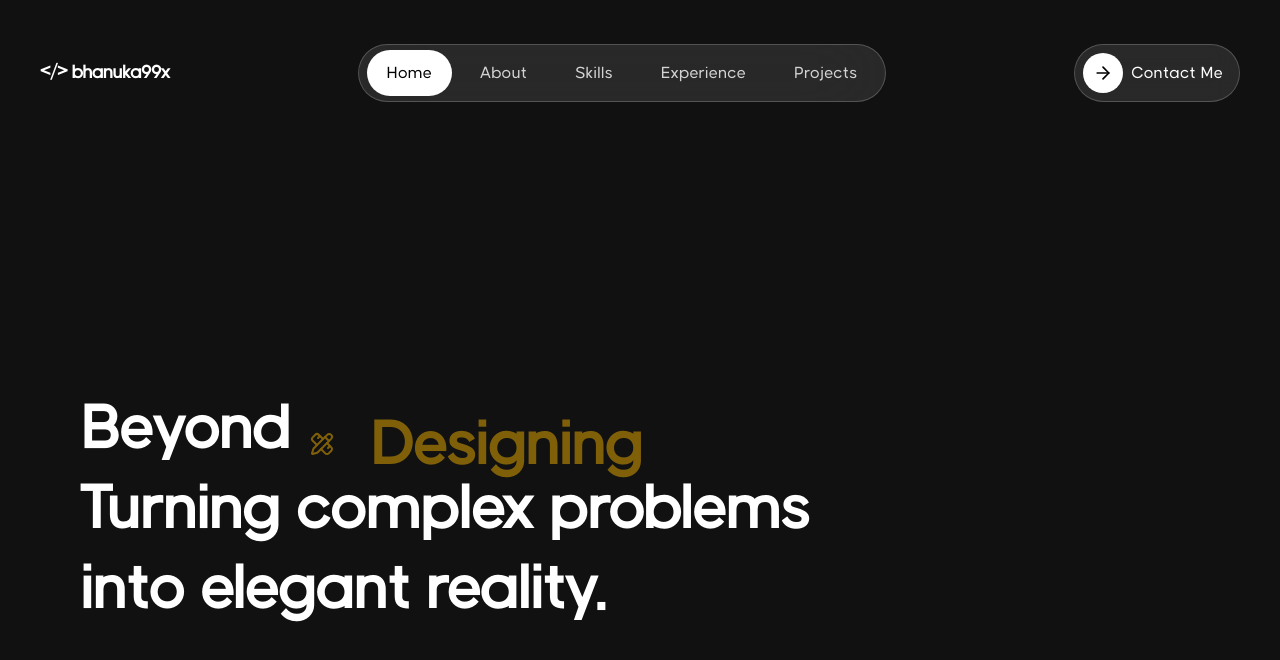
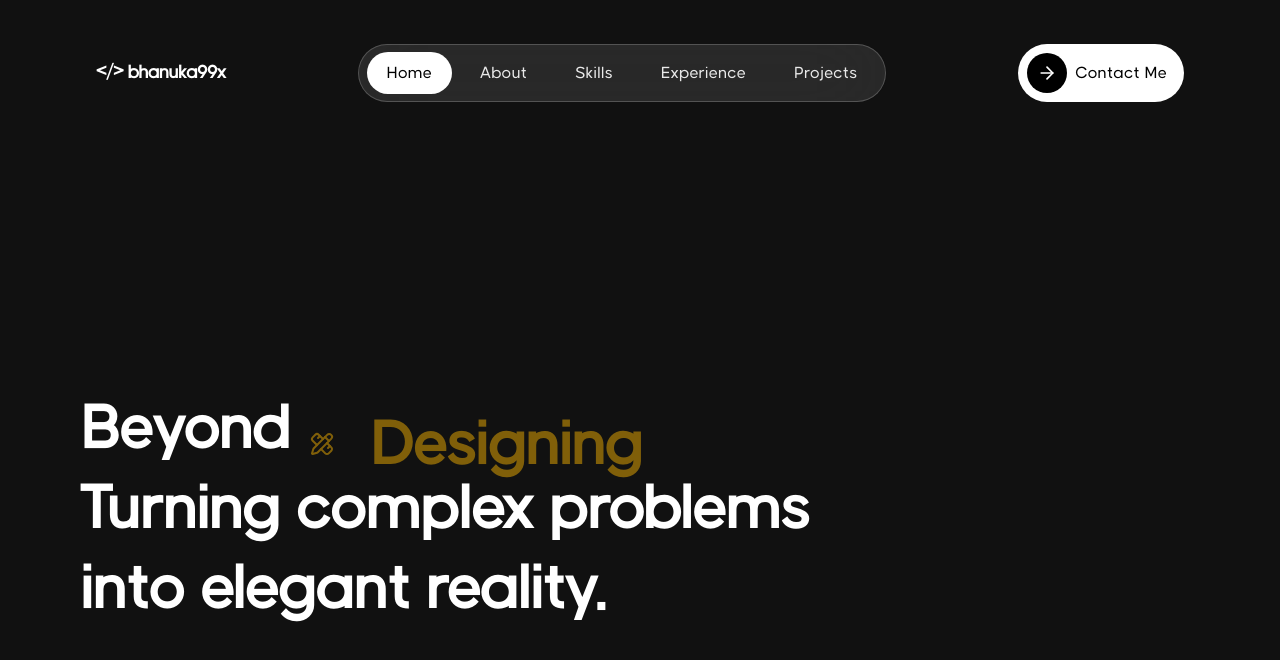
Before and after one commit to bhanuka99x/my-portfolio, a Next.js app in the folder frontend/: page / in a window 1280 px wide. Shown: the top 660 px of the page. Built offline with nearby package versions, Linux system fonts and the light colour scheme.

Commit message:
fix: Update Header component styles for improved layout and accessibility

```diff
--- a/frontend/src/components/Header.tsx
+++ b/frontend/src/components/Header.tsx
@@ -21,7 +21,7 @@ export default function Header() {
 
   return (
     <nav className="fixed top-0 left-0 w-full flex justify-center font-bilmond pt-4 md:pt-8 z-50 px-4">
-      <div className="flex items-center justify-between w-full max-w-7xl gap-4 md:gap-8 px-4 md:px-6 py-3 rounded-full transition-all duration-300">
+      <div className="flex items-center justify-between w-full  gap-4 md:gap-8 px-4 md:px-20 py-3 rounded-full transition-all duration-300">
         {/* Logo - Left */}
         <Link href="/" className="flex items-center z-50">
           <span className="text-white font-bold text-base md:text-lg tracking-tight hover:scale-110 transition-transform duration-200">
@@ -41,12 +41,12 @@ export default function Header() {
               <Link
                 href={item.path}
                 className={`
-                  relative px-5 py-3.5 text-md font-medium capitalize rounded-full
+                  relative px-5 py-3 text-md font-medium capitalize rounded-full
                   transition-all duration-300 ease-out
                   ${
                     pathname === item.path
                       ? "text-black bg-white "
-                      : "text-white/80 hover:text-white hover:bg-white/10"
+                      : "text-white/90 hover:text-white hover:bg-white/10"
                   }
                 `}
               >
@@ -67,7 +67,7 @@ export default function Header() {
           <Link
             href="/contact"
             className="flex items-center justify-center gap-2
-                   text-white bg-white/10 border border-white/20 backdrop-blur-md px-2 py-2 rounded-full
+                   text-black bg-white border border-white/20 backdrop-blur-md px-2 py-2 rounded-full
                    font-medium text-md"
           >
             <motion.div
@@ -78,7 +78,7 @@ export default function Header() {
                 },
               }}
               transition={{ duration: 0.5, ease: "easeOut" }}
-              className="bg-white text-black p-2.5 rounded-full"
+              className="bg-black text-white p-2.5 rounded-full"
             >
               <ArrowRight className="h-5 w-5" />
             </motion.div>
```
